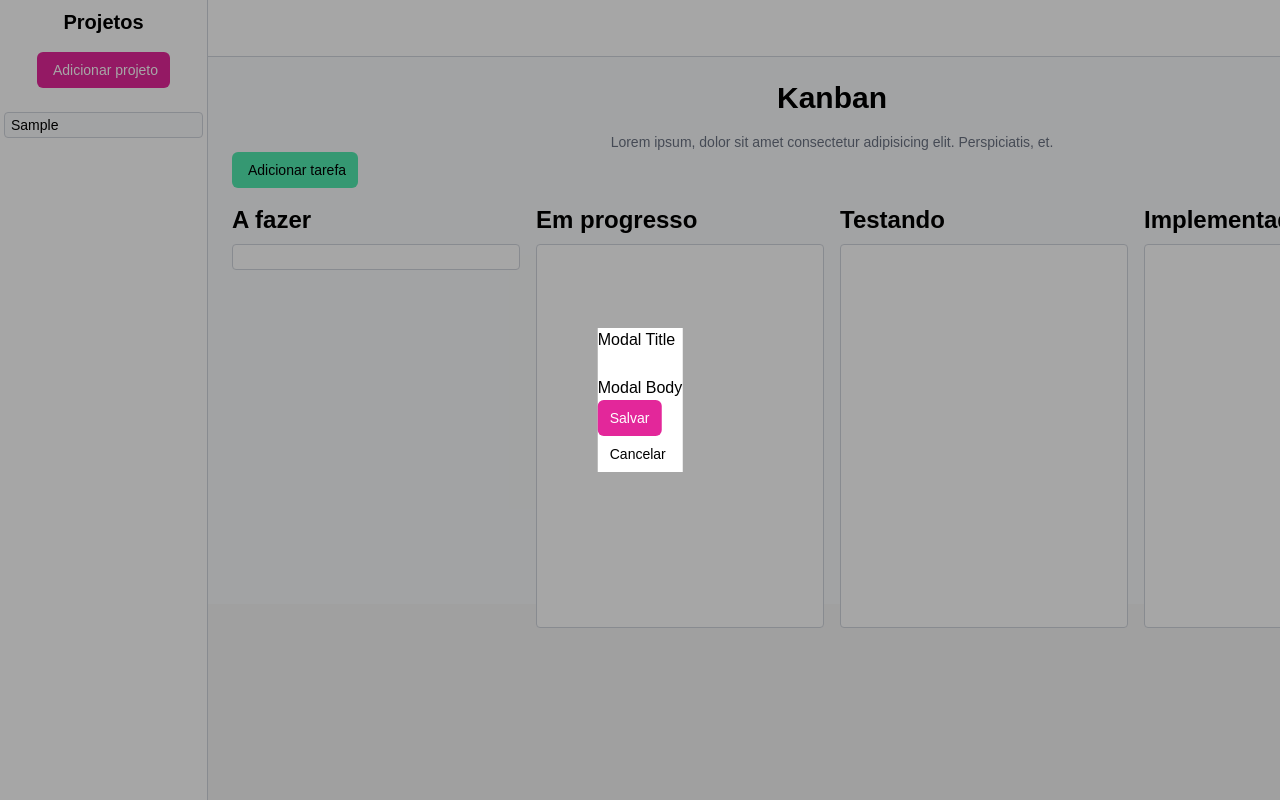
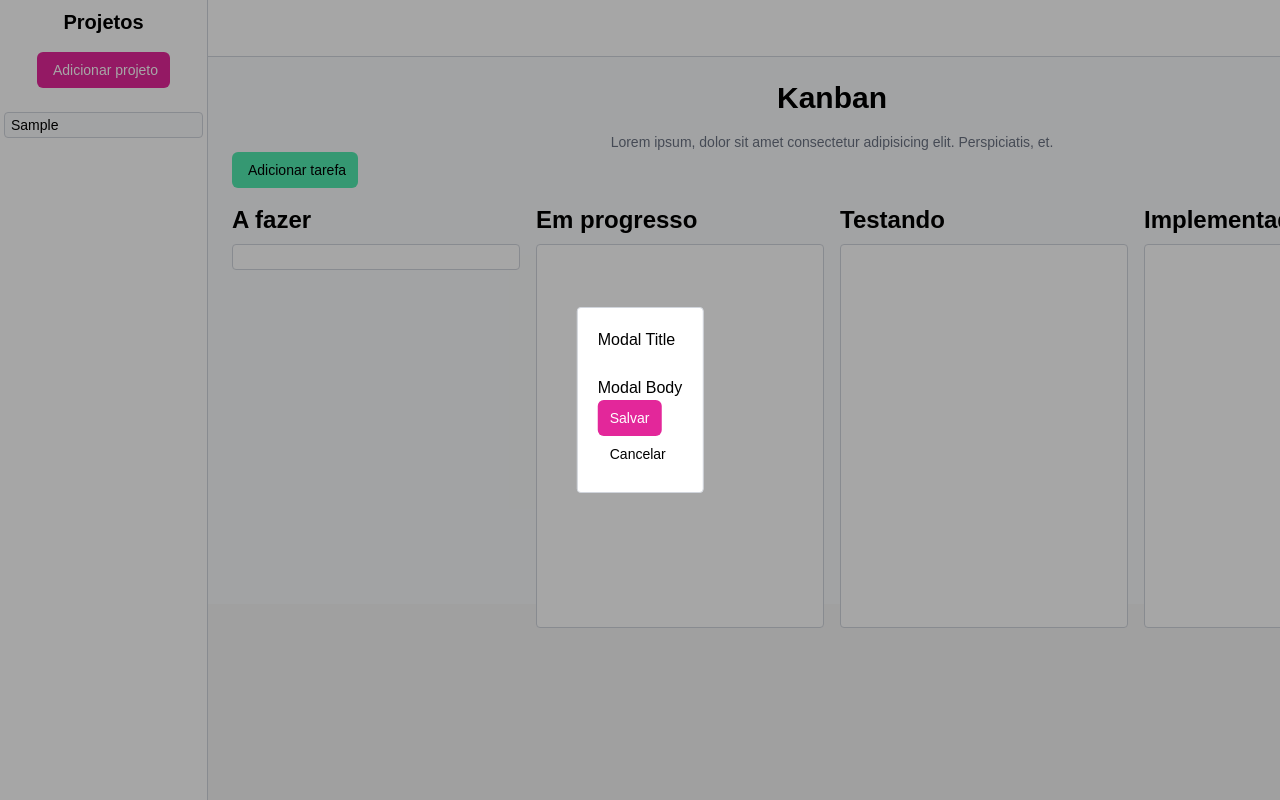
Before and after one commit to marcelosarinho/kanban, a React (Vite) app in the folder frontend/: page / in a window 1280 px wide. Both pictures are taken after typing "Sample" into the empty fields and a click on the button "Adicionar projeto". Shown: the top 800 px of the page. Built offline with nearby package versions, Linux system fonts and the light colour scheme; some icons are missing; a web font is replaced by a local one.

Commit message:
style: modal style

```diff
--- a/frontend/src/components/Modal.tsx
+++ b/frontend/src/components/Modal.tsx
@@ -5,7 +5,7 @@ export default function Modal(props: ComponentProps<'dialog'>) {
 
   return (
       <dialog className="fixed bg-black/35 z-50 size-full" id={id} {...rest}>
-        <div className="absolute top-1/2 left-1/2 -translate-x-1/2 -translate-y-1/2 bg-white">
+        <div className="absolute top-1/2 left-1/2 -translate-x-1/2 -translate-y-1/2 bg-white border border-gray-300 p-5 rounded dark:bg-slate-900 dark:border-slate-700">
           {children}
         </div>
       </dialog>
```
